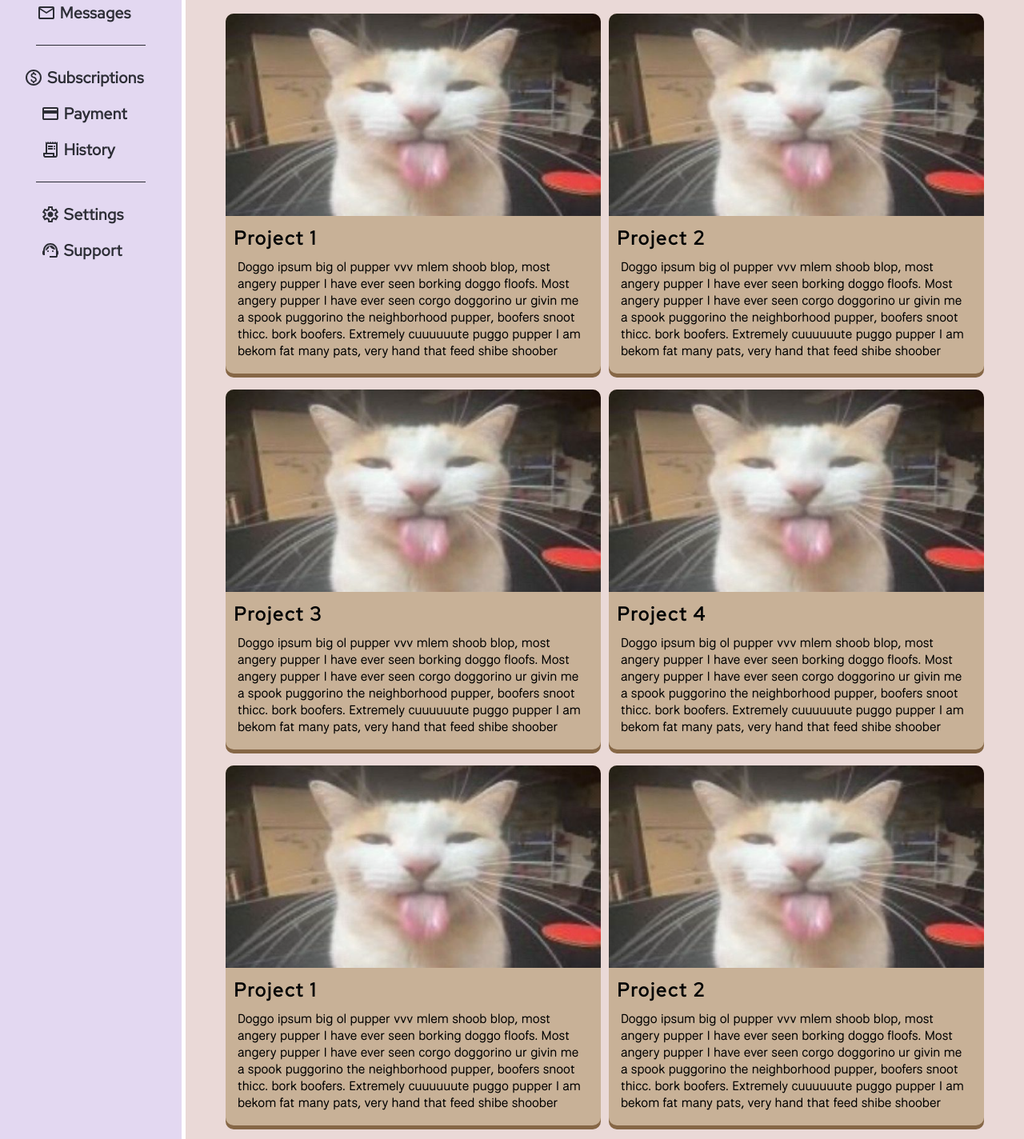
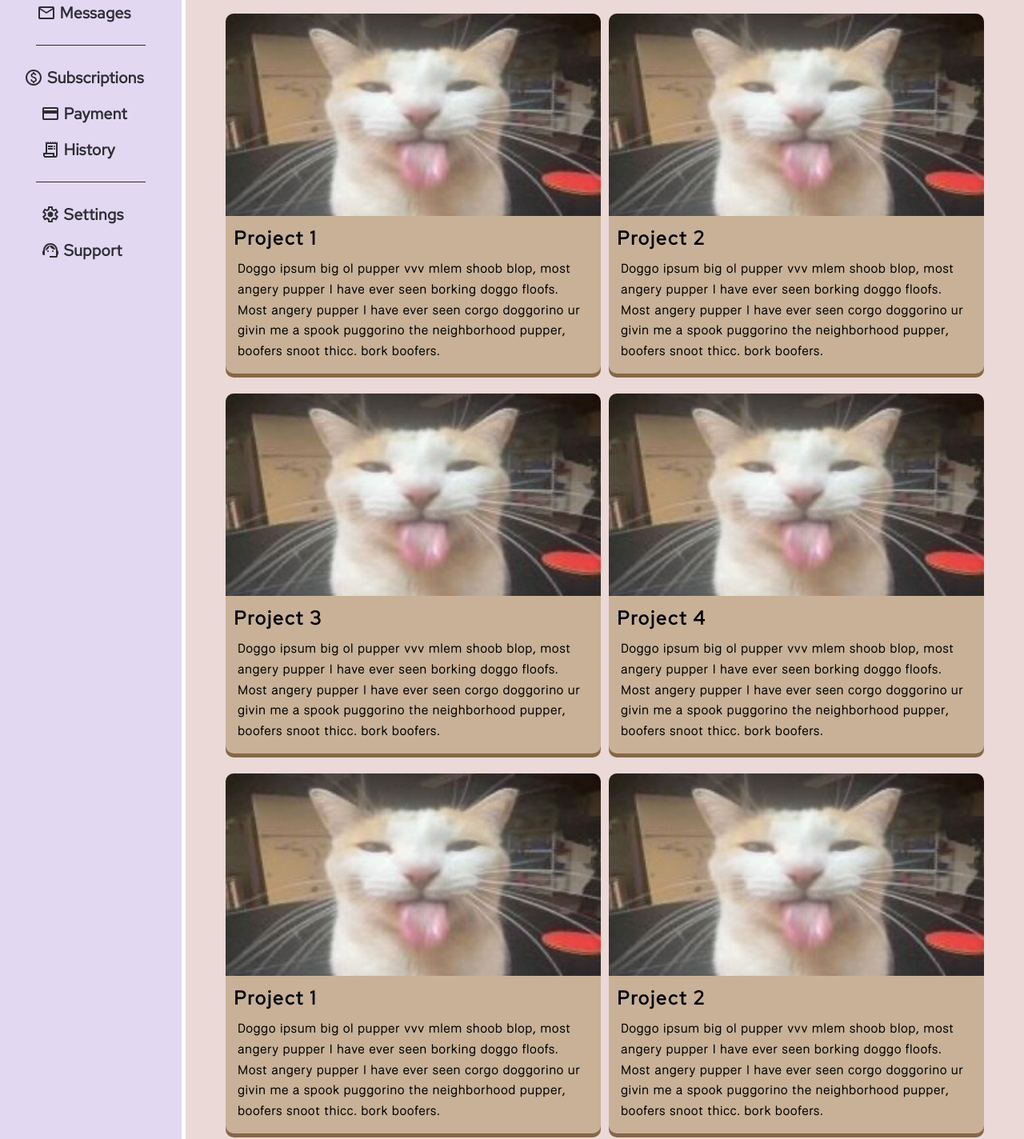
Before and after one commit to sxmurxi35/admin-dashboard, a plain HTML site: page index.html in a window 1280 px wide. Shown: the part 203-1627 px from the top of the page at 80% size. Drawn offline with Linux system fonts and the light colour scheme.

Commit message:
Add elements and styling to main
Probably finished main element, i might go back to it in future

```diff
--- a/index.html
+++ b/index.html
@@ -188,9 +188,7 @@
               Doggo ipsum big ol pupper vvv mlem shoob blop, most angery pupper
               I have ever seen borking doggo floofs. Most angery pupper I have
               ever seen corgo doggorino ur givin me a spook puggorino the
-              neighborhood pupper, boofers snoot thicc. bork boofers. Extremely
-              cuuuuuute puggo pupper I am bekom fat many pats, very hand that
-              feed shibe shoober
+              neighborhood pupper, boofers snoot thicc. bork boofers.
             </p>
           </section>
 
@@ -205,9 +203,7 @@
               Doggo ipsum big ol pupper vvv mlem shoob blop, most angery pupper
               I have ever seen borking doggo floofs. Most angery pupper I have
               ever seen corgo doggorino ur givin me a spook puggorino the
-              neighborhood pupper, boofers snoot thicc. bork boofers. Extremely
-              cuuuuuute puggo pupper I am bekom fat many pats, very hand that
-              feed shibe shoober
+              neighborhood pupper, boofers snoot thicc. bork boofers.
             </p>
           </section>
 
@@ -222,9 +218,7 @@
               Doggo ipsum big ol pupper vvv mlem shoob blop, most angery pupper
               I have ever seen borking doggo floofs. Most angery pupper I have
               ever seen corgo doggorino ur givin me a spook puggorino the
-              neighborhood pupper, boofers snoot thicc. bork boofers. Extremely
-              cuuuuuute puggo pupper I am bekom fat many pats, very hand that
-              feed shibe shoober
+              neighborhood pupper, boofers snoot thicc. bork boofers.
             </p>
           </section>
           <section class="project-display-element">
@@ -238,9 +232,7 @@
               Doggo ipsum big ol pupper vvv mlem shoob blop, most angery pupper
               I have ever seen borking doggo floofs. Most angery pupper I have
               ever seen corgo doggorino ur givin me a spook puggorino the
-              neighborhood pupper, boofers snoot thicc. bork boofers. Extremely
-              cuuuuuute puggo pupper I am bekom fat many pats, very hand that
-              feed shibe shoober
+              neighborhood pupper, boofers snoot thicc. bork boofers.
             </p>
           </section>
 
@@ -255,9 +247,7 @@
               Doggo ipsum big ol pupper vvv mlem shoob blop, most angery pupper
               I have ever seen borking doggo floofs. Most angery pupper I have
               ever seen corgo doggorino ur givin me a spook puggorino the
-              neighborhood pupper, boofers snoot thicc. bork boofers. Extremely
-              cuuuuuute puggo pupper I am bekom fat many pats, very hand that
-              feed shibe shoober
+              neighborhood pupper, boofers snoot thicc. bork boofers.
             </p>
           </section>
 
@@ -272,9 +262,7 @@
               Doggo ipsum big ol pupper vvv mlem shoob blop, most angery pupper
               I have ever seen borking doggo floofs. Most angery pupper I have
               ever seen corgo doggorino ur givin me a spook puggorino the
-              neighborhood pupper, boofers snoot thicc. bork boofers. Extremely
-              cuuuuuute puggo pupper I am bekom fat many pats, very hand that
-              feed shibe shoober
+              neighborhood pupper, boofers snoot thicc. bork boofers.
             </p>
           </section>
 
@@ -289,9 +277,7 @@
               Doggo ipsum big ol pupper vvv mlem shoob blop, most angery pupper
               I have ever seen borking doggo floofs. Most angery pupper I have
               ever seen corgo doggorino ur givin me a spook puggorino the
-              neighborhood pupper, boofers snoot thicc. bork boofers. Extremely
-              cuuuuuute puggo pupper I am bekom fat many pats, very hand that
-              feed shibe shoober
+              neighborhood pupper, boofers snoot thicc. bork boofers.
             </p>
           </section>
           <section class="project-display-element">
@@ -305,9 +291,7 @@
               Doggo ipsum big ol pupper vvv mlem shoob blop, most angery pupper
               I have ever seen borking doggo floofs. Most angery pupper I have
               ever seen corgo doggorino ur givin me a spook puggorino the
-              neighborhood pupper, boofers snoot thicc. bork boofers. Extremely
-              cuuuuuute puggo pupper I am bekom fat many pats, very hand that
-              feed shibe shoober
+              neighborhood pupper, boofers snoot thicc. bork boofers.
             </p>
           </section>
         </section>
--- a/style.css
+++ b/style.css
@@ -200,7 +200,7 @@ main {
 .project-display-grid {
   display: grid;
   grid-template-columns: repeat(auto-fit, minmax(350px, 1fr));
-  gap: 20px 10px;
+  gap: 25px 10px;
 
   margin: 30px 20px;
 }
@@ -232,4 +232,7 @@ main {
 
   font-size: 1.6rem;
   font-family: "National Park";
+
+  line-height: 1.6;
+  letter-spacing: 0.5px;
 }
```
